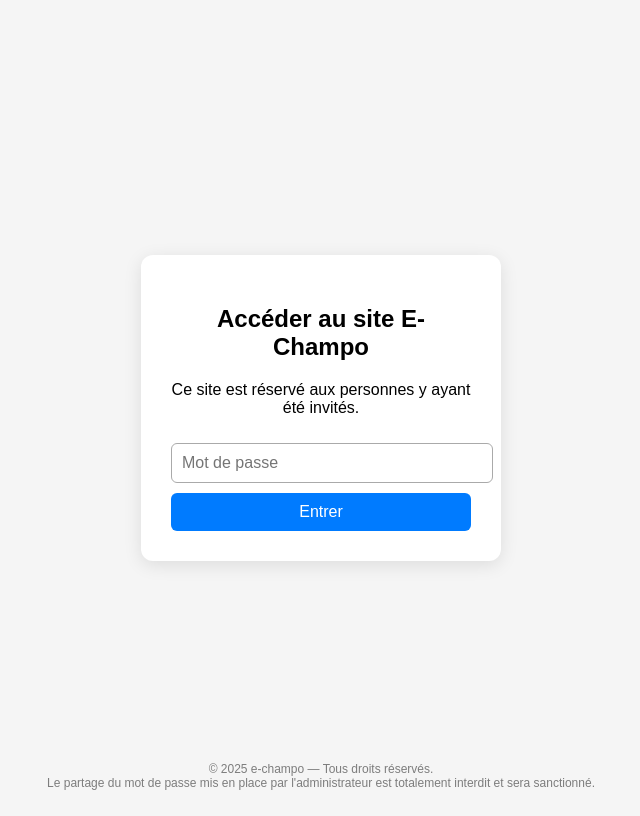
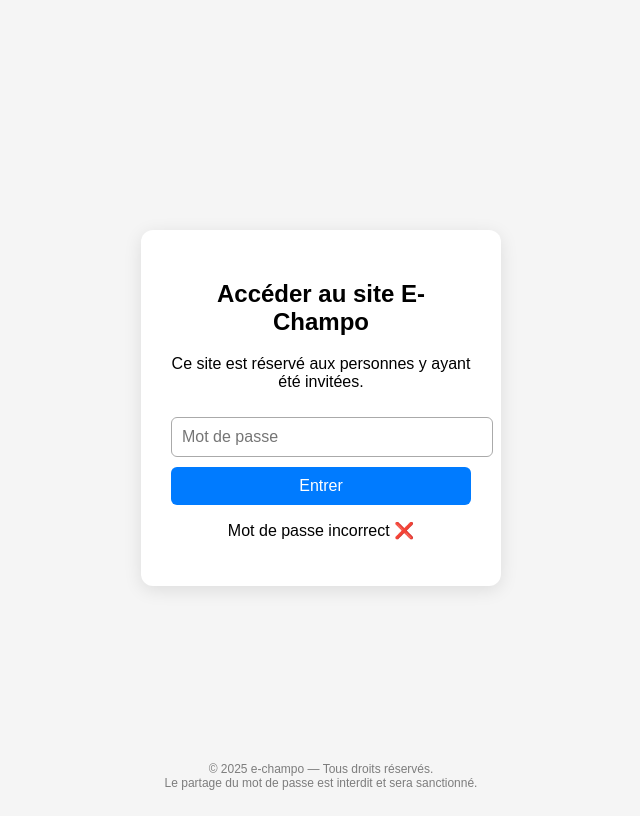
Before and after one commit to Hastraly/page-prot-g--e-champo, a plain HTML site: page index.html in a window 1280 px wide. Both pictures are taken after a click on the button "Entrer". Shown: the whole page, without its empty margins (319-959 px from the left). Drawn offline with Linux system fonts and the light colour scheme.

Commit message:
Refactor cookie info and update password message

```diff
--- a/index.html
+++ b/index.html
@@ -4,6 +4,7 @@
     <meta charset="UTF-8">
     <meta name="viewport" content="width=device-width, initial-scale=1.0">
     <title>Accéder au site Mon E-Champo</title>
+
     <style>
         body {
             font-family: Arial, sans-serif;
@@ -43,14 +44,7 @@
         button:hover {
             background-color: #0056b3;
         }
-        .error {
-            color: red;
-            margin-top: 10px;
-            display: none;
-        }
-    </style>
-</head>
-    <style>
+
         #cookie-info {
             position: fixed;
             bottom: 5px;
@@ -62,41 +56,40 @@
             color: #555;
             opacity: 0.75;
             padding: 5px;
-    pointer-events: none; /* ✅ Ne gêne pas les clics */
-  }
-
-  #cookie-info a {
-    color: #007bff;
-    text-decoration: underline;
-    pointer-events: auto; /* ✅ Le lien reste cliquable */
+            pointer-events: none;
         }
     </style>
 
-<div id="cookie-info">
-  © 2025 e-champo — Tous droits réservés.<br>
-    Le partage du mot de passe mis en place par l'administrateur est totalement interdit et sera sanctionné.<br>
-</div>
+</head>
 
 <body>
+
     <div class="container">
         <h2>Accéder au site E-Champo</h2>
-        <p>Ce site est réservé aux personnes y ayant été invités.</p>
+        <p>Ce site est réservé aux personnes y ayant été invitées.</p>
+
         <input type="password" id="passwordInput" placeholder="Mot de passe">
         <button onclick="checkPassword()">Entrer</button>
         <p class="error" id="errorMsg">Mot de passe incorrect ❌</p>
     </div>
 
+    <div id="cookie-info">
+        © 2025 e-champo — Tous droits réservés.<br>
+        Le partage du mot de passe est interdit et sera sanctionné.
+    </div>
+
 <script>
 function checkPassword() {
-    const validPasswords = ["admin"]; // ✅ Ajoute ce que tu veux
-    const passwordInput = document.getElementById("password").value;
+    const validPasswords = ["admin"]; // ✅ Ajoute d'autres mots de passe ici
+    const passwordInput = document.getElementById("passwordInput").value;
 
     if (validPasswords.includes(passwordInput)) {
         window.location.href = "https://sites.google.com/view/e-champo";
     } else {
-      alert("Mot de passe incorrect !");
+        document.getElementById("errorMsg").style.display = "block";
     }
 }
 </script>
+
 </body>
 </html>
```
Lines whose indentation alone changed are shown as unchanged.
